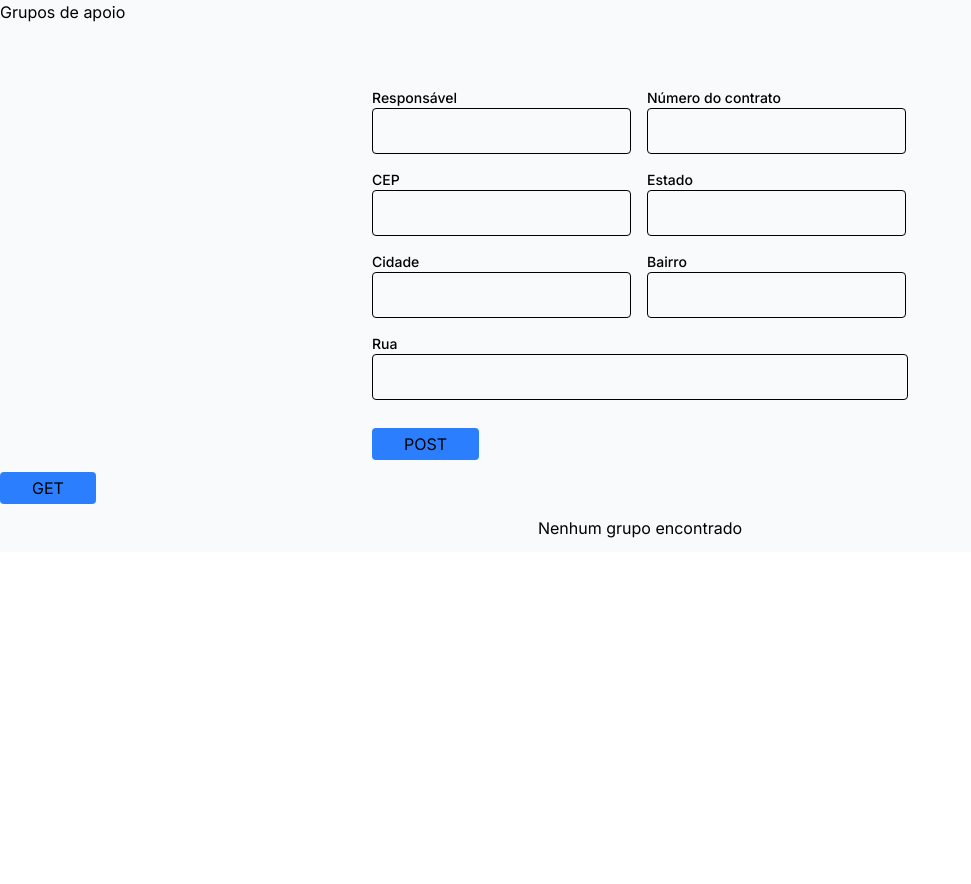
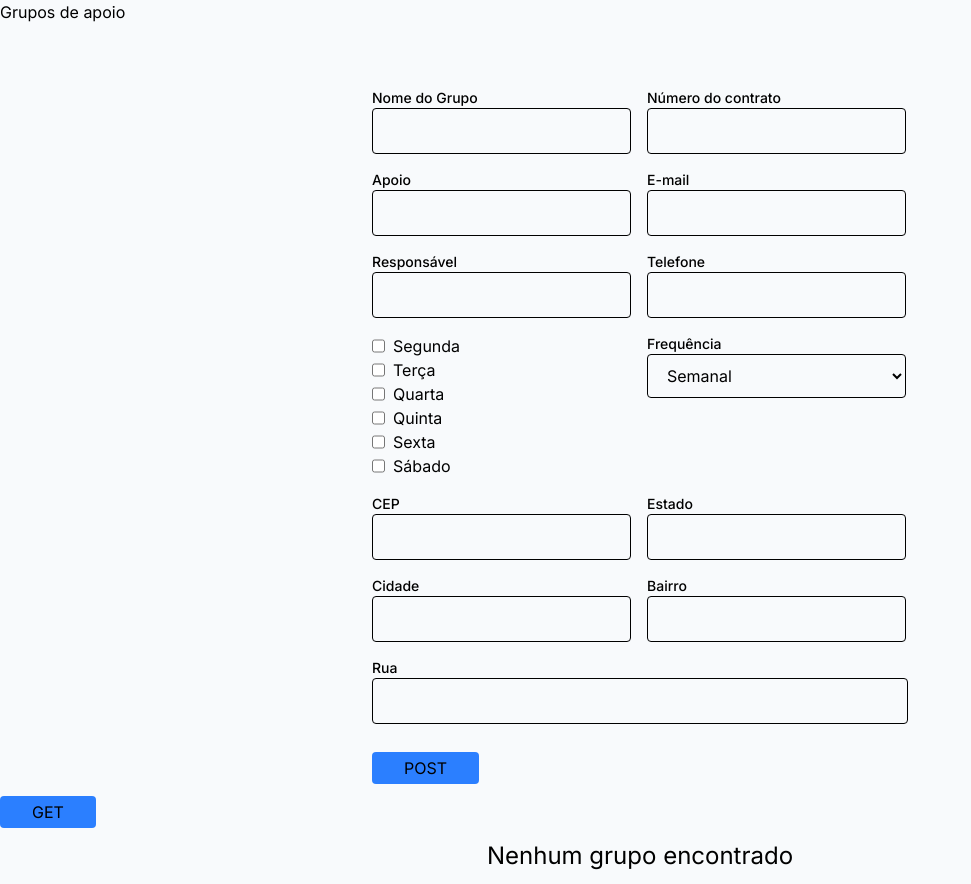
Before and after one commit to mcalsing/CA-Grupos-de-Apoio, a React (Vite) app: page / in a window 1280 px wide. Shown: the whole page, without its empty margins (0-971 px from the left). Before the commit the page ends 800 px from the top, so only its background shows below. Built offline with nearby package versions, Linux system fonts and the light colour scheme.

Commit message:
feat: adicionado itens faltantes ao formulário

```diff
--- a/src/App.tsx
+++ b/src/App.tsx
@@ -69,7 +69,7 @@ function App() {
             </div>
           ))
         ) : (
-          <p>Nenhum grupo encontrado</p>
+          <p className='text-2xl'>Nenhum grupo encontrado</p>
         )}
       </div>
     </main>
--- a/src/components/registerGroupForm.tsx
+++ b/src/components/registerGroupForm.tsx
@@ -9,7 +9,10 @@ function registerGroupForm() {
   const [cepInput, setCepInput] = useState('')
   const [userData, setUserData] = useState<IUserData>({
     responsible: '',
-    contractNumber: ''
+    contractNumber: '',
+    phone: '',
+    email: '',
+    support: ''
   });
   //const [payload, setPayload] = useState('')
 
@@ -65,7 +68,7 @@ function registerGroupForm() {
     <form className="flex justify-center">
       <div className="mt-16 flex gap-4 flex-wrap md:w-[536px] w-[416px]">
         <div className="flex flex-col md:w-[259px] w-[200px]">
-          <label className="font-medium text-sm text-b600">Responsável</label>
+          <label className="font-medium text-sm text-b600">Nome do Grupo</label>
           <input
             className="py-[10px] px-[15px] border-1 border-b100 rounded-[4px]"
             type="text"
@@ -83,6 +86,123 @@ function registerGroupForm() {
             name="contractNumber"
             onChange={handleUserDataChange}
           />
+        </div>
+        <div className="flex flex-col md:w-[259px] w-[200px]">
+          <label className="font-medium text-sm text-b600">Apoio</label>
+          <input
+            className="py-[10px] px-[15px] border-1 border-b100 rounded-[4px]"
+            type="text"
+            value={userData.responsible}
+            name="responsible"
+            onChange={handleUserDataChange}
+          />
+        </div>
+        <div className="flex flex-col md:w-[259px] w-[200px]">
+          <label className="font-medium text-sm text-b600">E-mail</label>
+          <input
+            className="py-[10px] px-[15px] border-1 border-b100 rounded-[4px]"
+            type="text"
+            value={userData.responsible}
+            name="responsible"
+            onChange={handleUserDataChange}
+          />
+        </div>
+        <div className="flex flex-col md:w-[259px] w-[200px]">
+          <label className="font-medium text-sm text-b600">Responsável</label>
+          <input
+            className="py-[10px] px-[15px] border-1 border-b100 rounded-[4px]"
+            type="text"
+            value={userData.responsible}
+            name="responsible"
+            onChange={handleUserDataChange}
+          />
+        </div>
+        <div className="flex flex-col md:w-[259px] w-[200px]">
+          <label className="font-medium text-sm text-b600">Telefone</label>
+          <input
+            className="py-[10px] px-[15px] border-1 border-b100 rounded-[4px]"
+            type="text"
+            value={userData.contractNumber}
+            name="contractNumber"
+            onChange={handleUserDataChange}
+          />
+        </div>
+        <div className="md:w-[259px] w-[200px]">
+          {/* <label className="font-medium text-sm text-b600">Dias da Semana</label> */}
+          <div className='flex gap-2'>
+            <input
+              className="py-[10px] px-[15px] border-1 border-b100 rounded-[4px]"
+              id="day1"
+              type="checkbox"
+              value="Segunda"
+              name="contractNumber"
+              /* onChange={handleUserDataChange} */
+            />
+            <label for="day1">Segunda</label>
+          </div>
+          <div className='flex gap-2'>
+            <input
+              className="py-[10px] px-[15px] border-1 border-b100 rounded-[4px]"
+              id="day2"
+              type="checkbox"
+              value="Terça"
+              name="contractNumber"
+              /* onChange={handleUserDataChange} */
+            />
+            <label for="day2">Terça</label>
+          </div>
+          <div className='flex gap-2'>
+            <input
+              className="py-[10px] px-[15px] border-1 border-b100 rounded-[4px]"
+              id="day3"
+              type="checkbox"
+              value="Quarta"
+              name="contractNumber"
+              /* onChange={handleUserDataChange} */
+            />
+            <label for="day3">Quarta</label>
+          </div>
+          <div className='flex gap-2'>
+            <input
+              className="py-[10px] px-[15px] border-1 border-b100 rounded-[4px]"
+              id="day4"
+              type="checkbox"
+              value="Quinta"
+              name="contractNumber"
+              /* onChange={handleUserDataChange} */
+            />
+            <label for="day4">Quinta</label>
+          </div>
+          <div className='flex gap-2'>
+            <input
+              className="py-[10px] px-[15px] border-1 border-b100 rounded-[4px]"
+              id="day5"
+              type="checkbox"
+              value="Sexta"
+              name="contractNumber"
+              /* onChange={handleUserDataChange} */
+            />
+            <label for="day5">Sexta</label>
+          </div>
+          <div className='flex gap-2'>
+            <input
+              className="py-[10px] px-[15px] border-1 border-b100 rounded-[4px]"
+              id="day6"
+              type="checkbox"
+              value="Sábado"
+              name="contractNumber"
+              /* onChange={handleUserDataChange} */
+            />
+            <label for="day6">Sábado</label>
+          </div>
+        </div>
+        <div className="flex flex-col md:w-[259px] w-[200px]">
+          <label className="font-medium text-sm text-b600">Frequência</label>
+          <select name="cars" className="py-[10px] px-[15px] border-1 border-b100 rounded-[4px]">
+            <option value="semanal">Semanal</option>
+            <option value="quinzenal">Quinzenal</option>
+            <option value="mensal">Mensal</option>
+          </select>
         </div>
         <div className="flex flex-col md:w-[259px] w-[200px]">
           <label className="font-medium text-sm text-b600">CEP</label>
--- a/src/interfaces/IUserData.ts
+++ b/src/interfaces/IUserData.ts
@@ -1,4 +1,7 @@
 export interface IUserData {
   responsible: string;
   contractNumber: string;
+  phone: string;
+  email: string;
+  support: string;
 }
```
